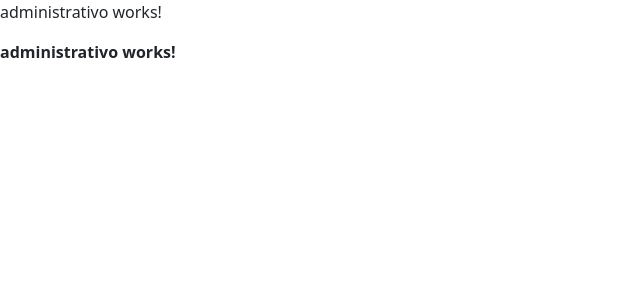
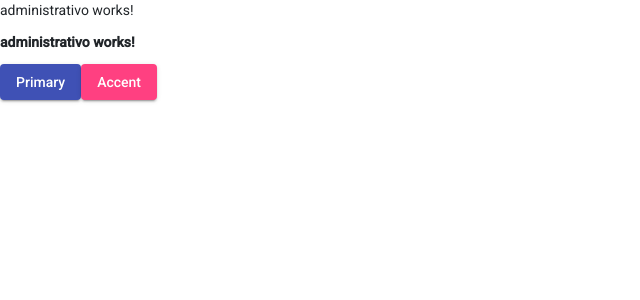
Before and after one commit to chcboris/FormularioOuvidoriaAngular, an Angular app: page / in a window 1280 px wide. Shown: the top 300 px of the page, without its empty margins (0-640 px from the left). Built offline with nearby package versions, Linux system fonts and the light colour scheme.

Commit message:
incluindo o material design

```diff
--- a/angular.json
+++ b/angular.json
@@ -23,6 +23,7 @@
               "src/assets"
             ],
             "styles": [
+              "./node_modules/@angular/material/prebuilt-themes/indigo-pink.css",
               "src/styles.css",
               "./node_modules/bootstrap/dist/css/bootstrap.min.css",
               "./node_modules/font-awesome/css/font-awesome.css"
@@ -92,6 +93,7 @@
               "src/assets"
             ],
             "styles": [
+              "./node_modules/@angular/material/prebuilt-themes/indigo-pink.css",
               "src/styles.css"
             ],
             "scripts": []
--- a/package.json
+++ b/package.json
@@ -11,10 +11,12 @@
   "private": true,
   "dependencies": {
     "@angular/animations": "^14.1.0",
+    "@angular/cdk": "^14.2.7",
     "@angular/common": "^14.1.0",
     "@angular/compiler": "^14.1.0",
     "@angular/core": "^14.1.0",
     "@angular/forms": "^14.1.0",
+    "@angular/material": "^14.2.7",
     "@angular/platform-browser": "^14.1.0",
     "@angular/platform-browser-dynamic": "^14.1.0",
     "@angular/router": "^14.1.0",
--- a/src/app/administrativo/administrativo.component.html
+++ b/src/app/administrativo/administrativo.component.html
@@ -1,2 +1,6 @@
 <p>administrativo works!</p>
 <p class="fw-bold">administrativo works!</p>
+
+<button mat-raised-button color="primary">Primary</button>
+
+<button mat-raised-button color="accent">Accent</button>
--- a/src/app/administrativo/administrativo.module.ts
+++ b/src/app/administrativo/administrativo.module.ts
@@ -4,6 +4,7 @@
 import { AdministrativoRoutingModule } from './administrativo-routing.module';
 import { ReclamacaoComponent } from './reclamacao/reclamacao.component';
 import { AdministrativoComponent } from './administrativo.component';
+import {MatButtonModule} from '@angular/material/button';
 
 
 @NgModule({
@@ -13,6 +14,7 @@
   ],
   imports: [
     CommonModule,
+    MatButtonModule,
     AdministrativoRoutingModule
   ],
   exports:[
--- a/src/app/app.component.ts
+++ b/src/app/app.component.ts
@@ -1,4 +1,5 @@
 import { Component } from '@angular/core';
+
 
 @Component({
   selector: 'app-root',
--- a/src/index.html
+++ b/src/index.html
@@ -6,8 +6,11 @@
   <base href="/">
   <meta name="viewport" content="width=device-width, initial-scale=1">
   <link rel="icon" type="image/x-icon" href="favicon.ico">
+  <link rel="preconnect" href="https://fonts.gstatic.com">
+  <link href="https://fonts.googleapis.com/css2?family=Roboto:wght@300;400;500&display=swap" rel="stylesheet">
+  <link href="https://fonts.googleapis.com/icon?family=Material+Icons" rel="stylesheet">
 </head>
-<body>
+<body class="mat-typography">
   <app-root></app-root>
 </body>
 </html>
--- a/src/styles.css
+++ b/src/styles.css
@@ -1 +1,4 @@
 /* You can add global styles to this file, and also import other style files */
+
+html, body { height: 100%; }
+body { margin: 0; font-family: Roboto, "Helvetica Neue", sans-serif; }
```
Also changed, not shown: src/app/app.module.ts (+36 -1 lines), passoApasso.txt, 1 other file (tests, documents, lock files or other folders).
